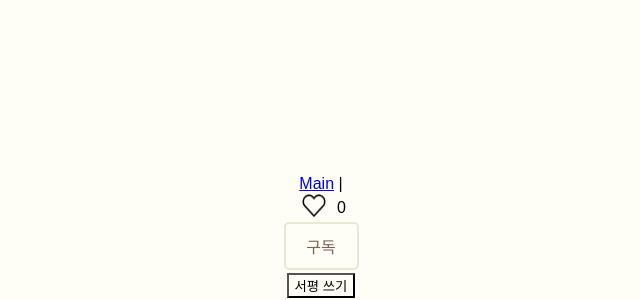
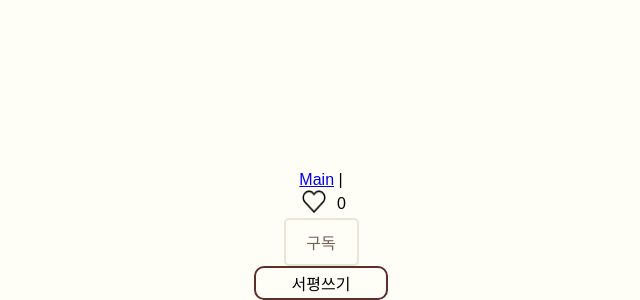
Before and after one commit to onetuks/goguma-library-client, a Vue app: page / in a window 1280 px wide. Shown: the part 500-800 px from the top of the page, without its empty margins (319-959 px from the left). Built offline with nearby package versions, Linux system fonts and the light colour scheme.

Commit message:
Fix: 서평 쓰기 버튼 보더 스트로크 보이지 않는 현상 수정

```diff
--- a/src/components/button/ReviewRegisterButton.vue
+++ b/src/components/button/ReviewRegisterButton.vue
@@ -8,18 +8,21 @@ interface Review {
   reviewContent: string;
 }
 
-const registerReview = (review: Review): void => {
-  const response = axios.post("http://localhost:8080/api/reviews", review);
+const props = defineProps<{
+  review: Review;
+}>();
+
+const registerReview = (): void => {
+  const response = axios.post(
+    "http://localhost:8080/api/reviews",
+    props.review
+  );
   console.log(response);
 };
 </script>
 
 <template>
-  <div class="registration-wrapper">
-    <button class="registration-button" @click="registerReview">
-      서평 쓰기
-    </button>
-  </div>
+  <div class="registration-wrapper" @click="registerReview">서평쓰기</div>
 </template>
 
 <style scoped>
@@ -29,9 +32,8 @@ const registerReview = (review: Review): void => {
   align-items: center;
   width: 130px;
   height: 30px;
-}
-
-.registration-button {
+  border: 2px solid var(--red-brown-400);
+  border-radius: 10px;
   color: var(--black);
   background-color: transparent;
 }
--- a/src/pages/MainPage.vue
+++ b/src/pages/MainPage.vue
@@ -6,8 +6,15 @@ import ReviewRegisterButton from "@/components/button/ReviewRegisterButton.vue";
 
 <template>
   <PickButton :is-picked="false" :pick-count="0" />
-  <SubscribeButton />
-  <ReviewRegisterButton />
+  <SubscribeButton :is-subscribed="false" />
+  <ReviewRegisterButton
+    :review="{
+      memberId: 1,
+      bookId: 1,
+      reviewTitle: '서평제목',
+      reviewContent: '서평본문',
+    }"
+  />
 </template>
 
 <style scoped></style>
```
